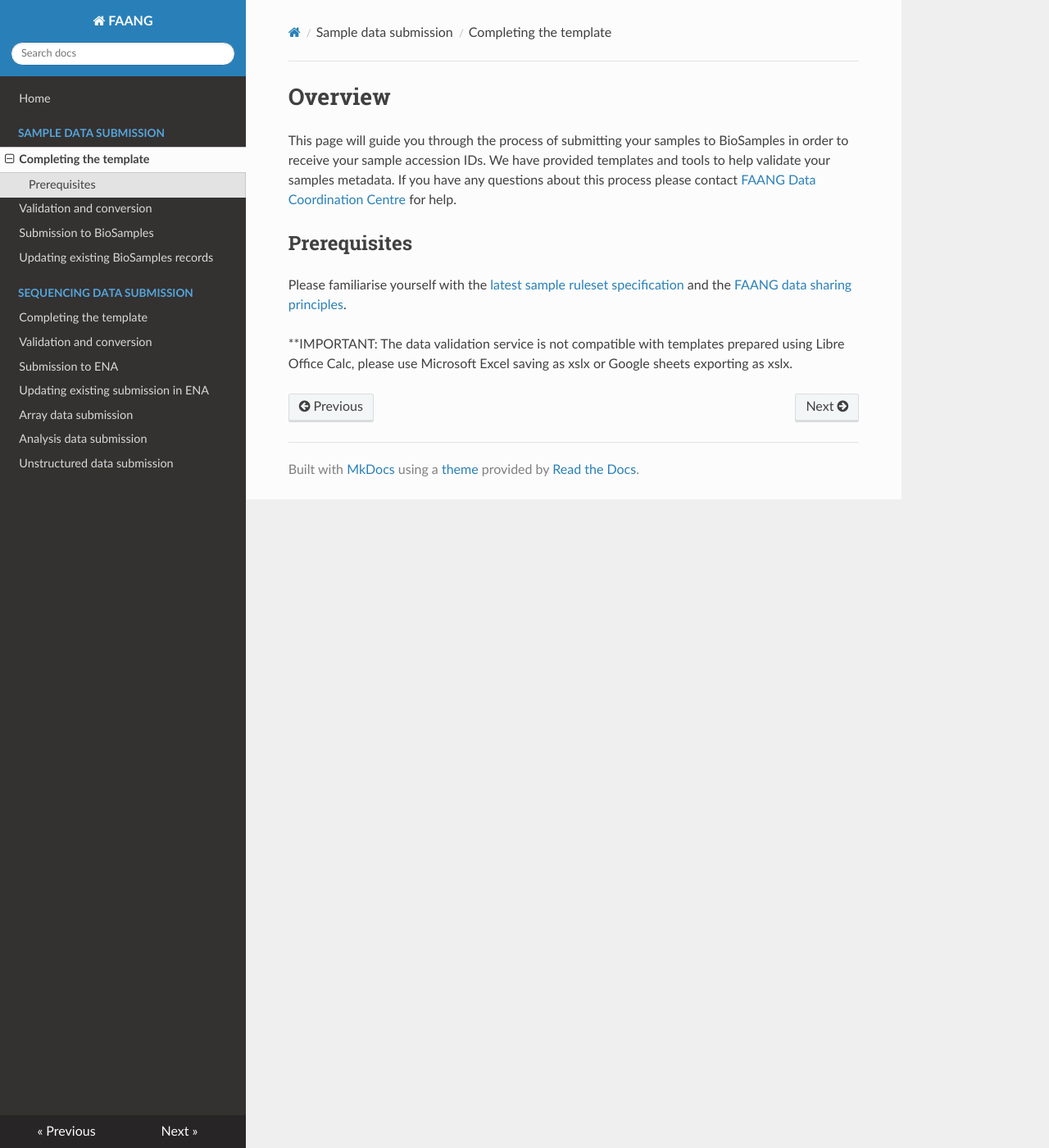
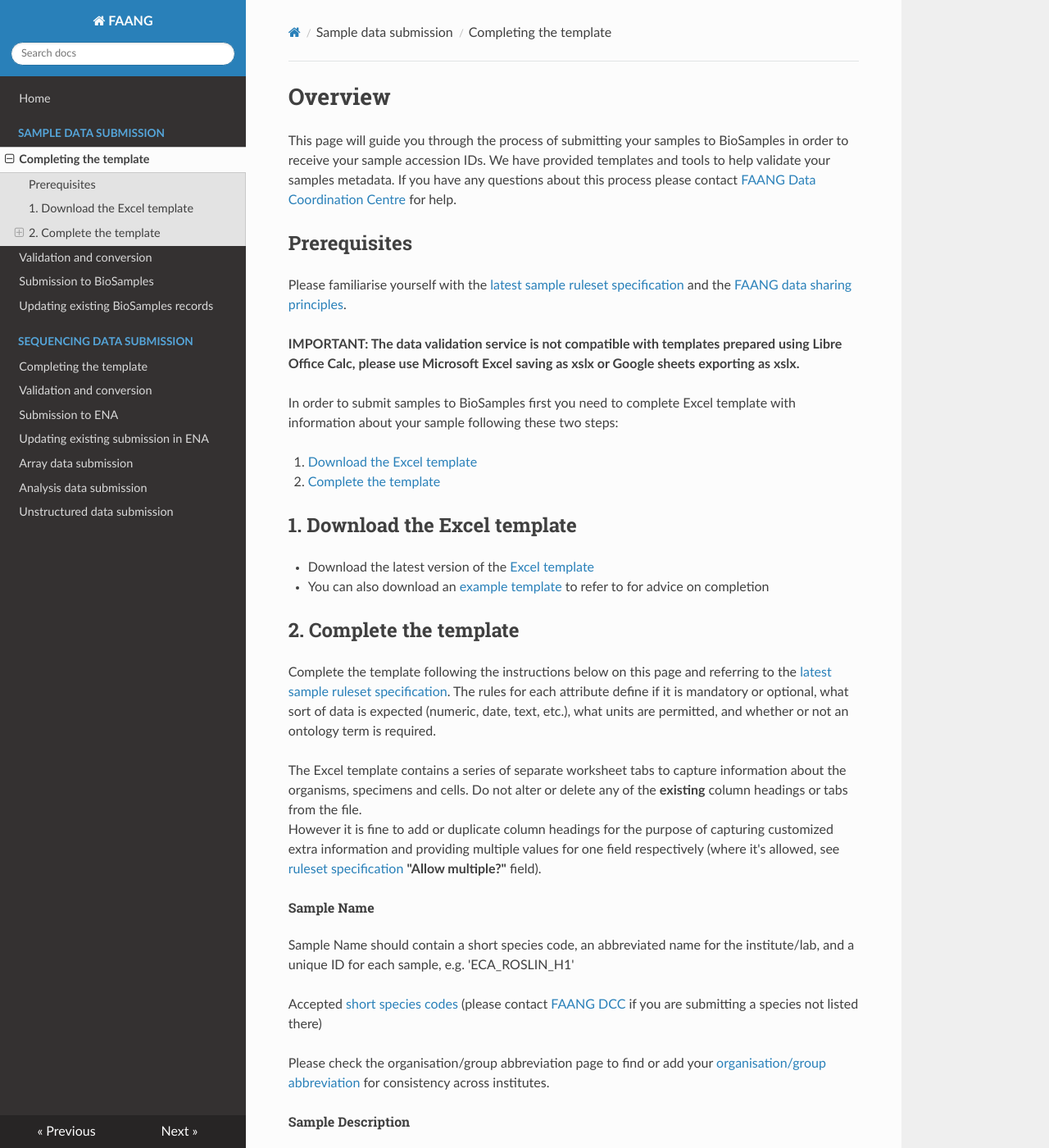
Before and after one commit to FAANG/dcc-documentation, an MkDocs documentation site: the page built from docs/biosamples_template.md, in a window 1280 px wide and 1400 px high. Shown: the whole window at 82% size. Built offline with MkDocs 1.6.1, drawn with Linux system fonts in a browser that asks for light colours; nearby versions of some CDN libraries; some of the changed text lies outside the part shown.

Commit message:
Finishing to work on standard section of template

```diff
--- a/docs/biosamples_template.md
+++ b/docs/biosamples_template.md
@@ -13,4 +13,73 @@ the [FAANG data sharing principles](http://www.faang.org/data-share-principle).
 
 **IMPORTANT: The data validation service is not compatible with templates
 prepared using Libre Office Calc, please use Microsoft Excel saving as xslx
-or Google sheets exporting as xslx.
+or Google sheets exporting as xslx.**
+
+In order to submit samples to BioSamples first you need to complete Excel
+template with information about your sample following these two steps:
+
+1. [Download the Excel template](#1-download-the-excel-template)
+2. [Complete the template](#2-complete-the-template)
+
+## 1. Download the Excel template
+* Download the latest version of the [Excel template](
+https://data.faang.org/assets/faang_sample.xlsx)
+* You can also download an [example template](
+https://data.faang.org/assets/faang_sample.xlsx) to refer to for advice on
+completion
+
+## 2. Complete the template
+Complete the template following the instructions below on this page and
+referring to the [latest sample ruleset specification](
+https://data.faang.org/ruleset/samples#standard). The rules for each
+attribute define if it is mandatory or optional, what sort of data is expected
+(numeric, date, text, etc.), what units are permitted, and whether or not an
+ontology term is required.
+
+The Excel template contains a series of separate worksheet tabs to capture
+information about the organisms, specimens and cells. Do not alter
+or delete any of the **existing** column headings or tabs from the file.
+However it is fine to add or duplicate column headings for the purpose of
+capturing customized extra information and providing multiple values for one
+field respectively (where it's allowed, see [ruleset specification](
+https://data.faang.org/ruleset/samples#standard) **"Allow multiple?"** field).
+
+###### Sample Name
+Sample Name should contain a short species code, an abbreviated name for the
+institute/lab, and a unique ID for each sample, e.g. 'ECA_ROSLIN_H1'
+
+Accepted [short species codes](short_species_codes.md) (please contact
+[FAANG DCC](mailto:faang-dcc@ebi.ac.uk) if you are submitting a species not
+listed there)
+
+Please check the organisation/group abbreviation page to find or add your
+[organisation/group abbreviation](organization_group_abbreviations.md) for
+consistency across institutes.
+
+###### Sample Description
+Briefly describe the sample.
+
+###### Material and Term Source ID
+For recording specimen material and term source ID please use this [table](
+material_term_source_id.md)
+
+###### Project
+Always use **"FAANG"** as the project so that your samples are in the correct
+group in BioSamples.  The project tag is important, as the data coordination
+centre (DCC) will use it to find your records.
+
+###### Availability
+This is optional for all sample types. Use this to inform people how they can
+get access to the sample. This can either be as a URL, or an e-mail address to
+contact for further information. This information will persist in the archives,
+so please choose e-mail addresses or web sites that will be available for a
+long time. These are example values for the availability attribute (non-FAANG):
+
+* https://cells.ebisc.org/EDi001-A/
+* mailto:samplesgroup@example.ac.uk
+
+###### Availability
+BioSample ID for an equivalent sample record, created before the FAANG metadata
+specification was available. This is optional and not intended for general use,
+please contact the [data coordination centre](mailto:faang-dcc@ebi.ac.uk)
+before using it.
```
Also changed, not shown: docs/material_term_source_id.md (added, +9 -0 lines), docs/organization_group_abbreviations.md (added, +23 -0 lines), docs/short_species_codes.md (added, +9 -0 lines).
